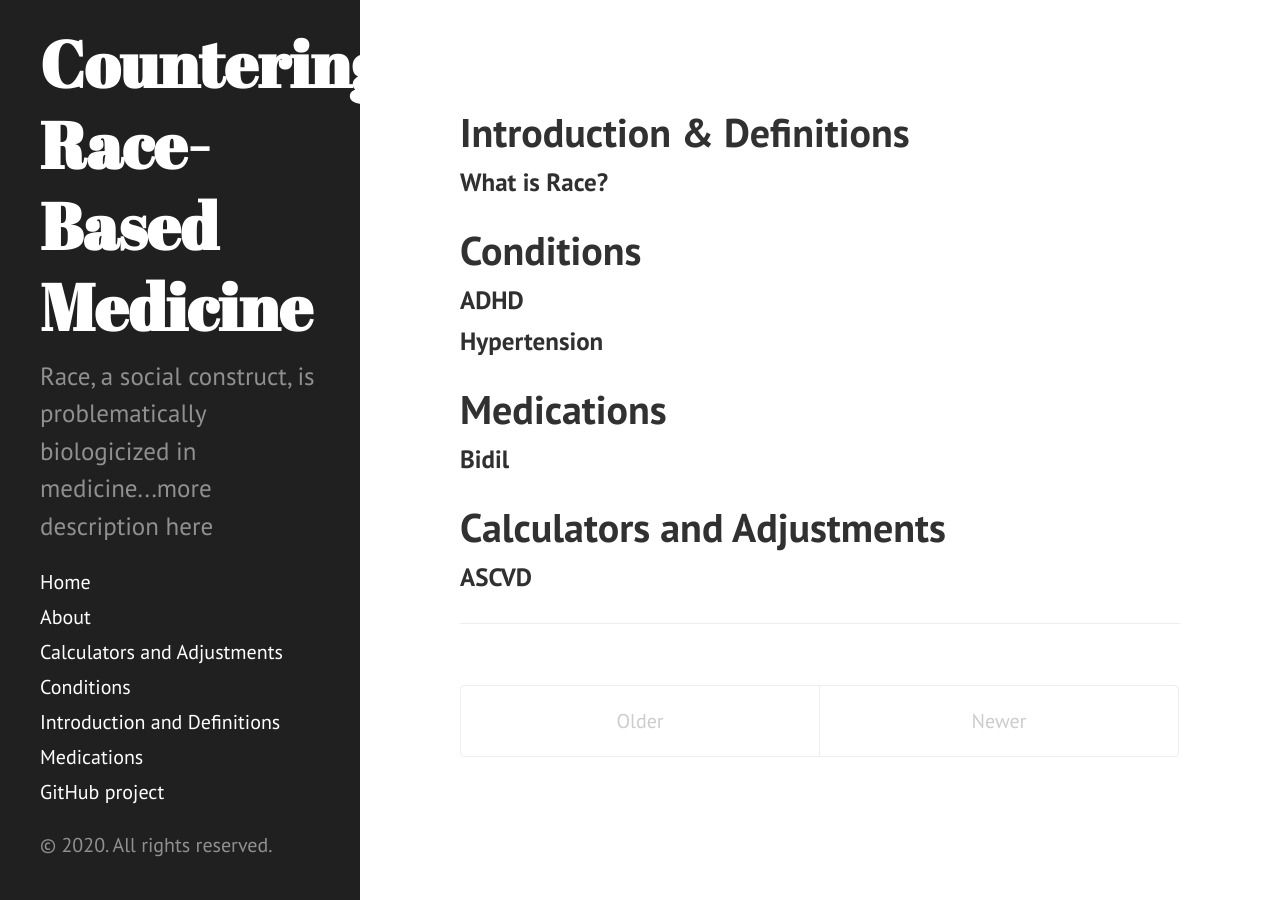
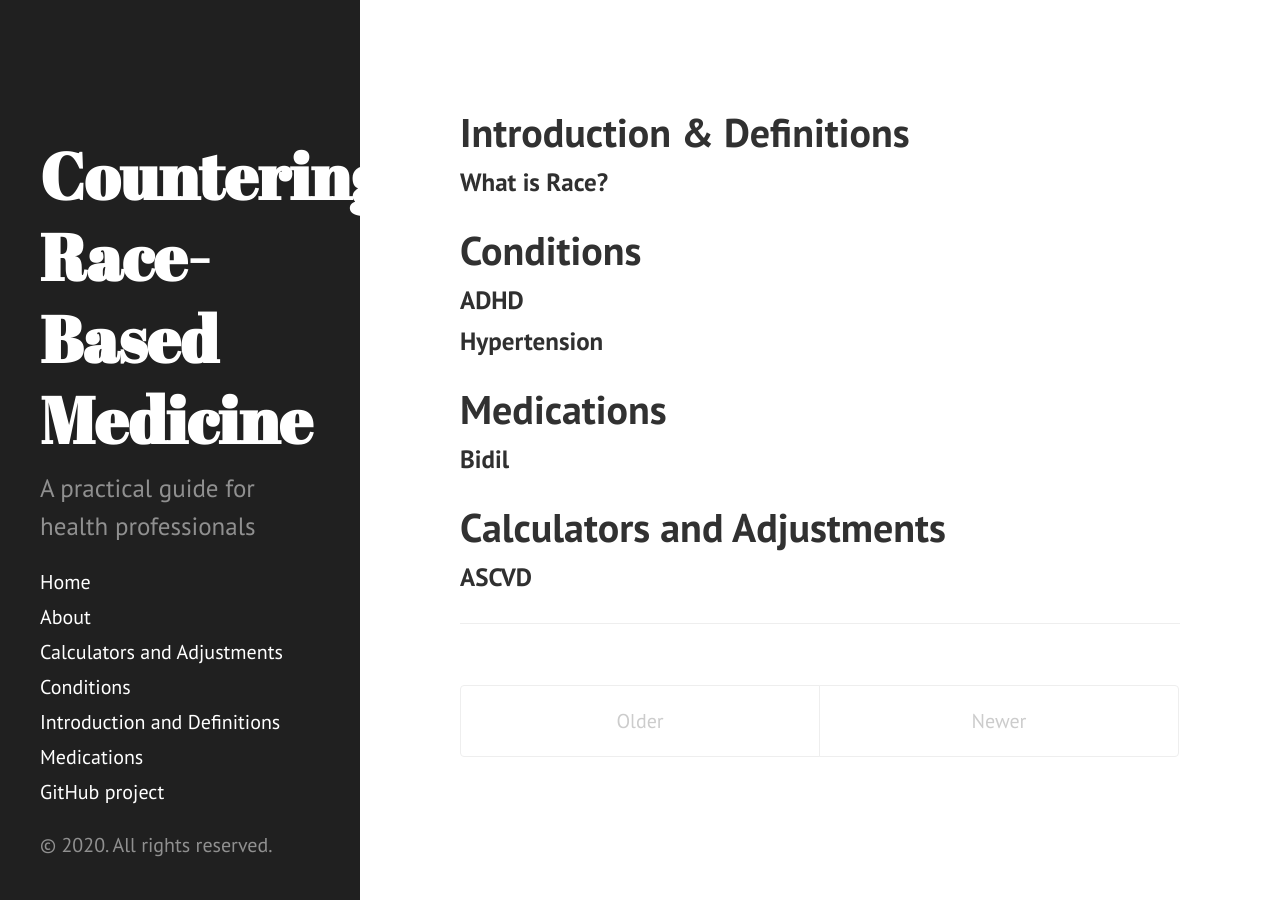
Before and after one commit to ayzhang93/Countering-Race-Based-Medicine, a Jekyll site: the page built from index.html, in a window 1280 px wide. Built offline with Jekyll 4.4.1, drawn with Linux system fonts in a browser that asks for light colours; the list of posts is cut into pages by our own code.

Commit message:
Update _config.yml

```diff
--- a/_config.yml
+++ b/_config.yml
@@ -7,8 +7,8 @@ permalink:        pretty
 
 # Setup
 title:            "Countering Race-Based Medicine"
-tagline:          "A Practical Guide"
-description:      "Race, a social construct, is problematically biologicized in medicine...more description here"
+tagline:          ""
+description:      "A practical guide for health professionals"
 url: https://ayzhang93.github.io
 # baseurl:          counteringracebasedmed/
 
```
